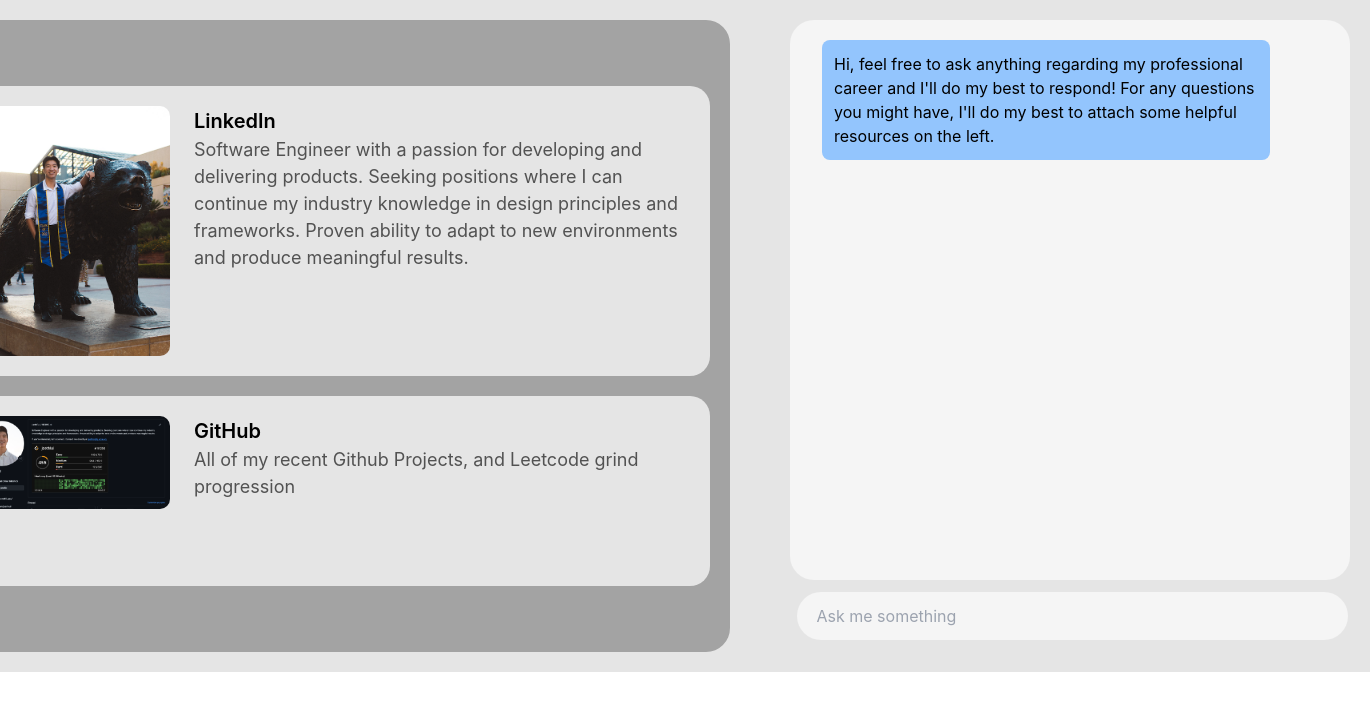
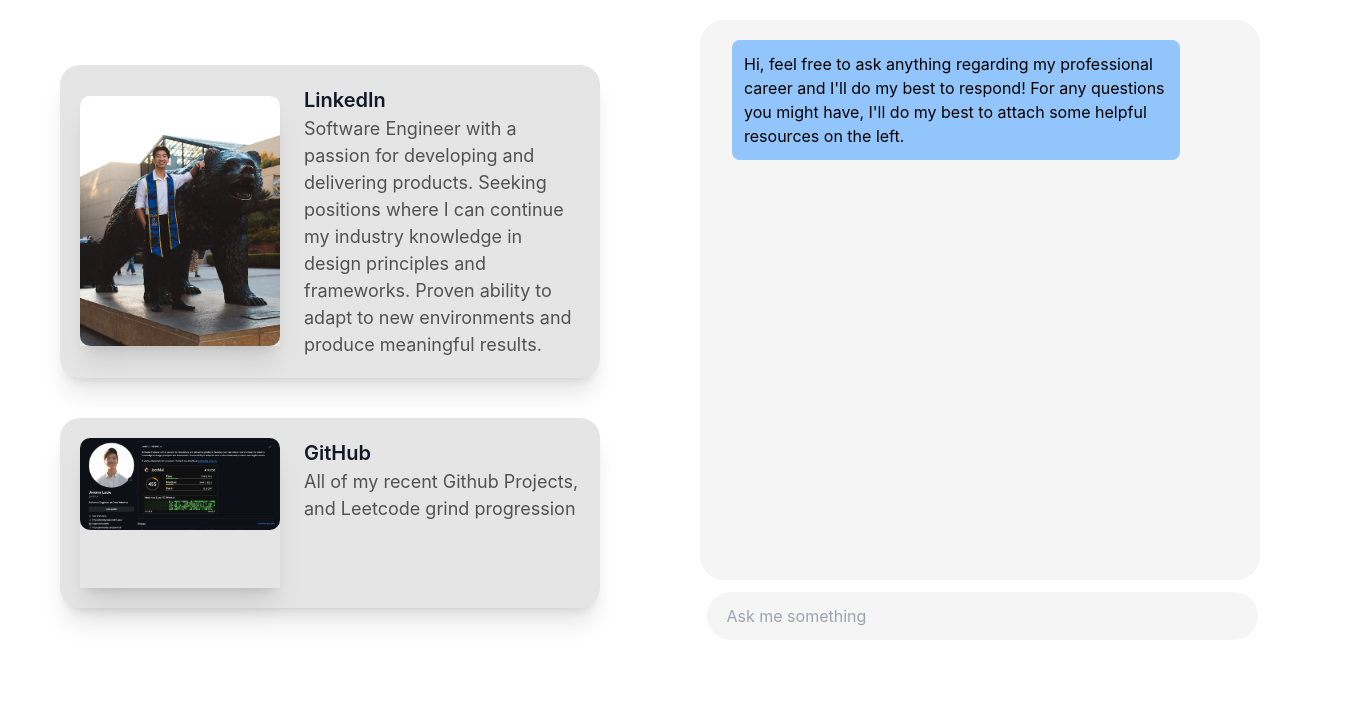
Before and after one commit to jsethlui/portfolio-v3, a React (Vite) app: page / in a window 1280 px wide. Shown: the top 710 px of the page, 1370 px wide, since content can reach past the window. Built offline with nearby package versions, Linux system fonts and the light colour scheme; what tailwindcss-animated would draw is missing.

Commit message:
Added shadows

```diff
--- a/src/components/Chatbot/Chatbot.jsx
+++ b/src/components/Chatbot/Chatbot.jsx
@@ -39,9 +39,9 @@
 function AssetRow({ title, image, hyperlink="", body }) {
 
     return (
-        <div class="bg-neutral-200   relative flex p-5 m-5 rounded-[20px]   animate-fade-right animate-once animate-duration-500 animate-delay-500 animate-ease-in-out">
+        <div class="bg-neutral-200   relative flex p-5 m-10 rounded-[20px]   shadow-xl text-gray-900   animate-fade-right animate-once animate-duration-500 animate-delay-[500ms] animate-ease-in-out">
             <div class="flex flex-col justify-center   mr-6 ">
-                <a href={hyperlink} target = "_blank" class="min-h-[150px] w-[200px] ">
+                <a href={hyperlink} target = "_blank" class="min-h-[150px] w-[200px]   shadow-xl text-gray-900">
                     <img class="object-cover   rounded-[10px]" src={image} />
                 </a>
             </div>
@@ -108,7 +108,6 @@
                 </div>
             )
         }
-        return allAssets
     }
 
     return (
@@ -163,10 +162,9 @@
     }
 
     return (
-        <>
-            <div class="bg-neutral-200">
+        <div class="w-[80rem]">
             <div class="flex">
-                    <div class="bg-neutral-400   m-5 rounded-[24px] w-[50rem]   flex justify-center items-center">
+                <div class="m-5 rounded-[24px] w-[50rem]   flex justify-center items-center">
                     {assets}
                 </div>
 
@@ -193,7 +191,6 @@
                 </div>
             </div>
         </div>
-        </>
     )
 }
 
```
Lines whose indentation alone changed are shown as unchanged.
